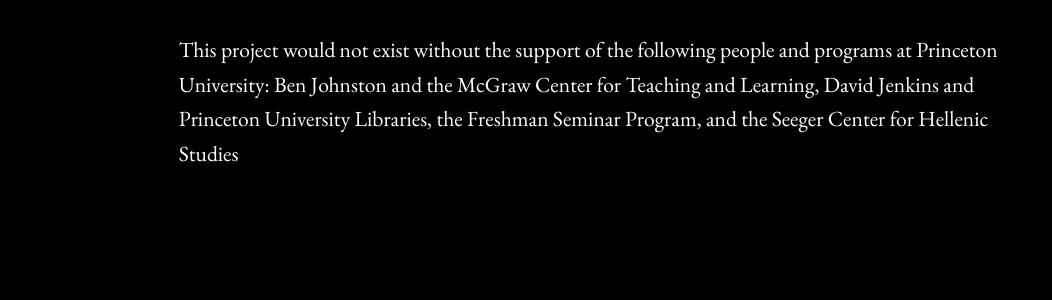
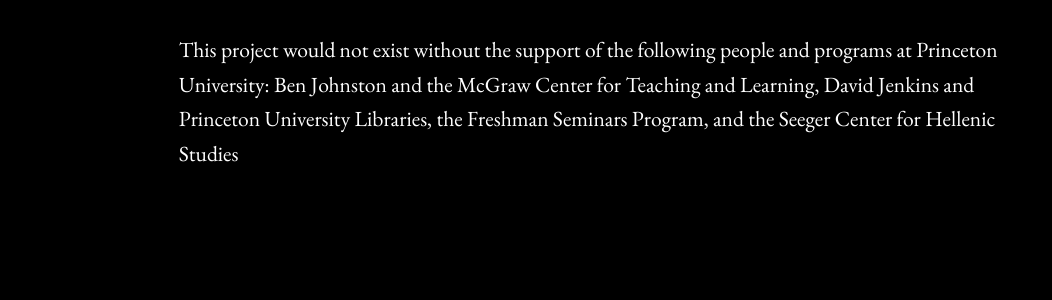
Before and after one commit to benjohnsto/objects, a Jekyll site: the page built from about.md, in a window 1280 px wide. Shown: the part 1000-1300 px from the top of the page, without its empty margins (38-1090 px from the left). Built offline with Jekyll 4.4.1, drawn with Linux system fonts in a browser that asks for light colours.

Commit message:
Update about.md

```diff
--- a/about.md
+++ b/about.md
@@ -26,7 +26,7 @@ layout: default
 
 <p>Project conceptualization and direction: Soo-Young Kim</p>
 
-<p>This project would not exist without the support of the following people and programs at Princeton University: Ben Johnston and the McGraw Center for Teaching and Learning, David Jenkins and Princeton University Libraries, the Freshman Seminar Program, and the Seeger Center for Hellenic Studies</p>
+<p>This project would not exist without the support of the following people and programs at Princeton University: Ben Johnston and the McGraw Center for Teaching and Learning, David Jenkins and Princeton University Libraries, the Freshman Seminars Program, and the Seeger Center for Hellenic Studies</p>
 
 
     </div>
```
